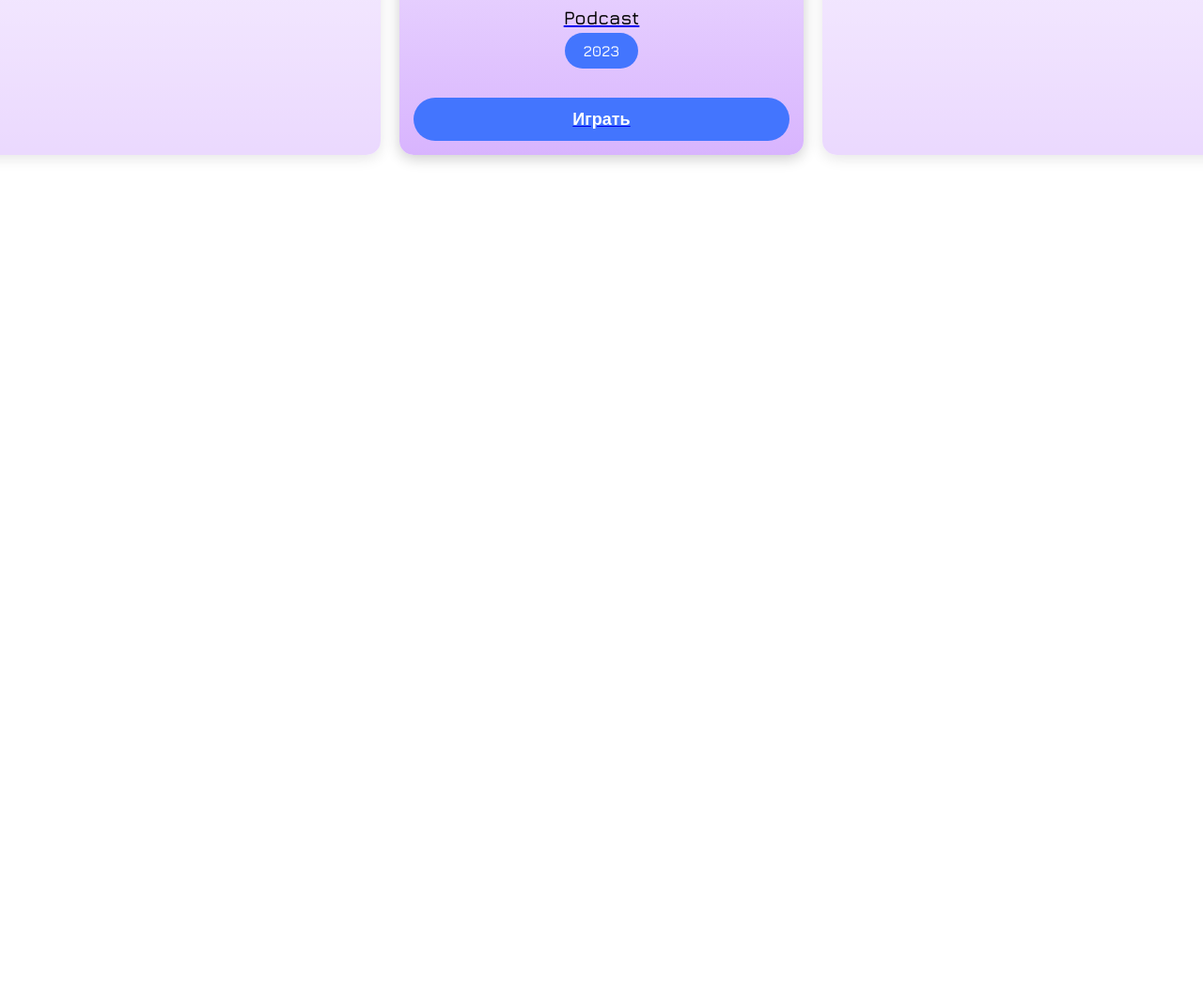
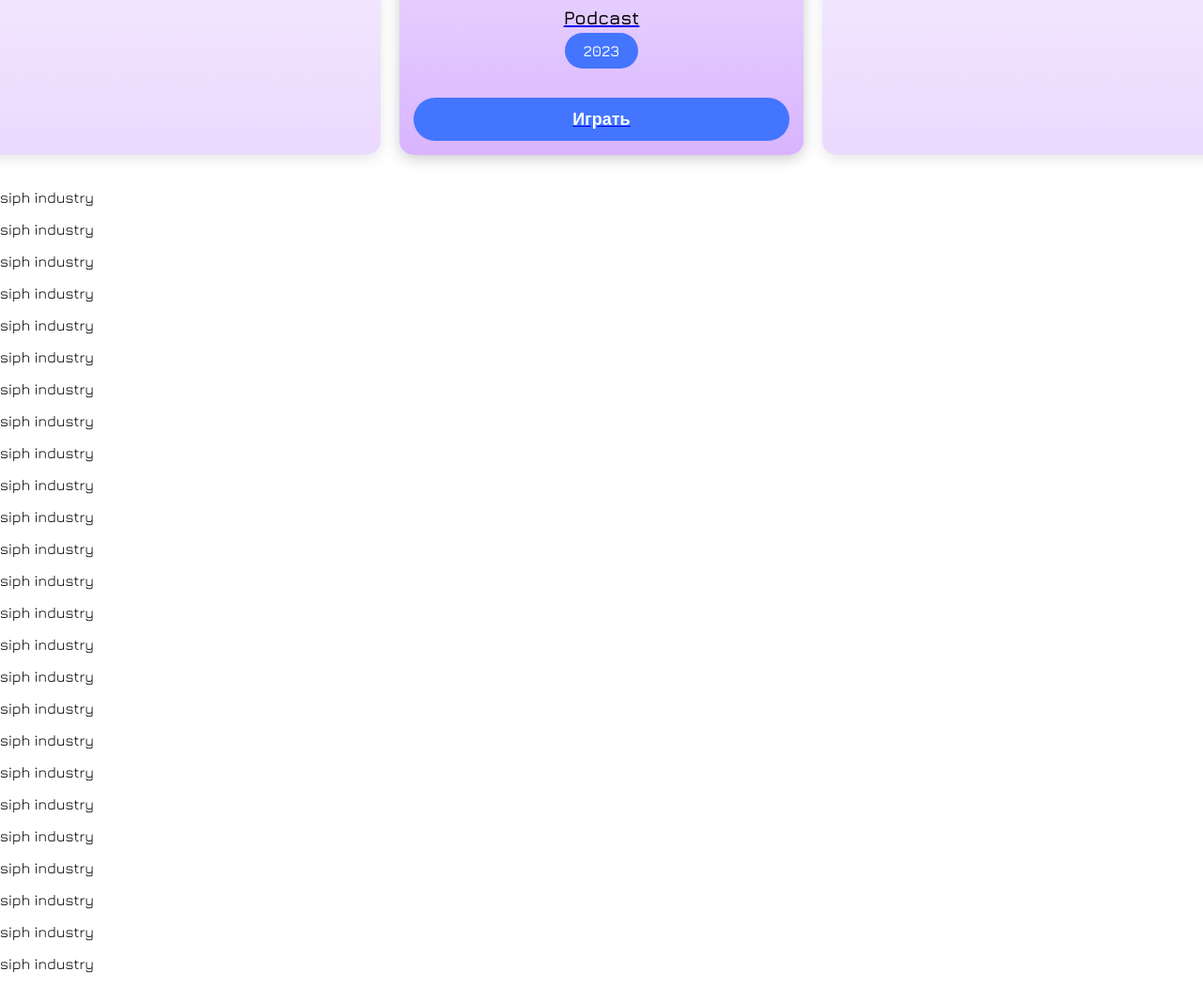
Before and after one commit to ssssiph/si-website, a plain HTML site: page index.html in a window 1280 px wide. Shown: the part 545-1596 px from the top of the page at 94% size. Before the commit the page ends 800 px from the top, so only its background shows below. Drawn offline with nearby package versions, Linux system fonts and the light colour scheme.

Commit message:
Update index.html

```diff
--- a/index.html
+++ b/index.html
@@ -10,7 +10,7 @@
   <!-- Верхнее меню -->
   <header class="navbar">
     <a href="https://si-website-production.up.railway.app/">
-      <img src="logo.jpg" alt="Logo" class="si_logo" />
+      <img src="logo.jpg" alt="Logo" class="si_logo">
     </a>
     <nav>
       <ul class="nav-links">
@@ -35,7 +35,7 @@
           <div class="project active">
             <a href="https://www.roblox.com/games/15477270728/Podcast">
               <div class="image-wrapper">
-                <img src="https://tr.rbxcdn.com/180DAY-311a234bd5db689254fc4932355d3f5e/768/432/Image/Webp/noFilter" alt="Podcast" />
+                <img src="https://tr.rbxcdn.com/180DAY-311a234bd5db689254fc4932355d3f5e/768/432/Image/Webp/noFilter" alt="Podcast">
               </div>
               <header>
                 <h3>Podcast</h3>
@@ -54,6 +54,37 @@
         <button id="right-arrow" class="arrow-btn">🠖</button>
       </div>
     </section>
+
+    <!-- Дополнительный текстовый блок (25 строк) -->
+    <section id="text-section">
+      <div class="text-content">
+        <p>siph industry</p>
+        <p>siph industry</p>
+        <p>siph industry</p>
+        <p>siph industry</p>
+        <p>siph industry</p>
+        <p>siph industry</p>
+        <p>siph industry</p>
+        <p>siph industry</p>
+        <p>siph industry</p>
+        <p>siph industry</p>
+        <p>siph industry</p>
+        <p>siph industry</p>
+        <p>siph industry</p>
+        <p>siph industry</p>
+        <p>siph industry</p>
+        <p>siph industry</p>
+        <p>siph industry</p>
+        <p>siph industry</p>
+        <p>siph industry</p>
+        <p>siph industry</p>
+        <p>siph industry</p>
+        <p>siph industry</p>
+        <p>siph industry</p>
+        <p>siph industry</p>
+        <p>siph industry</p>
+      </div>
+    </section>
   </main>
 
   <script src="script.js"></script>
```
